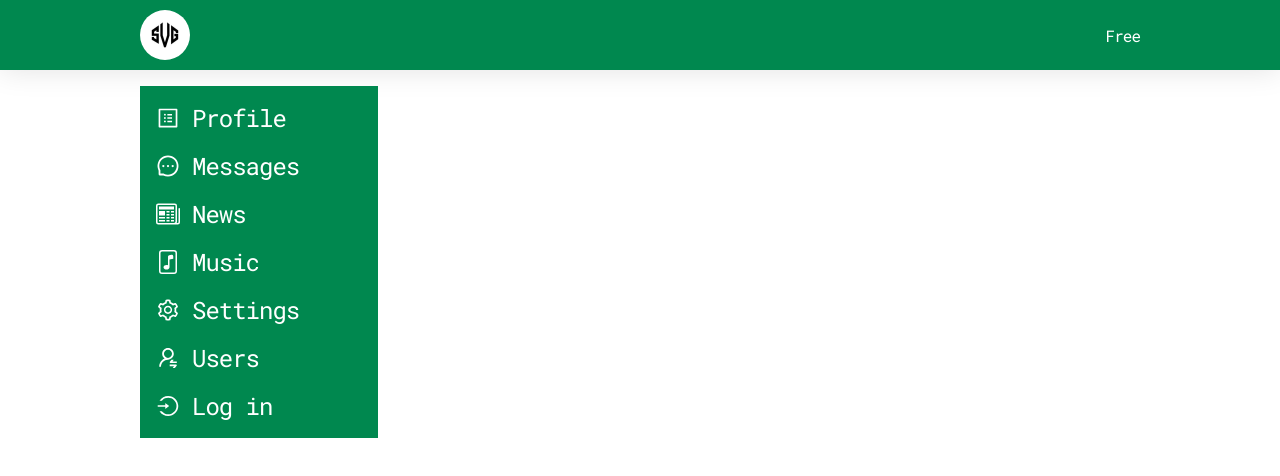
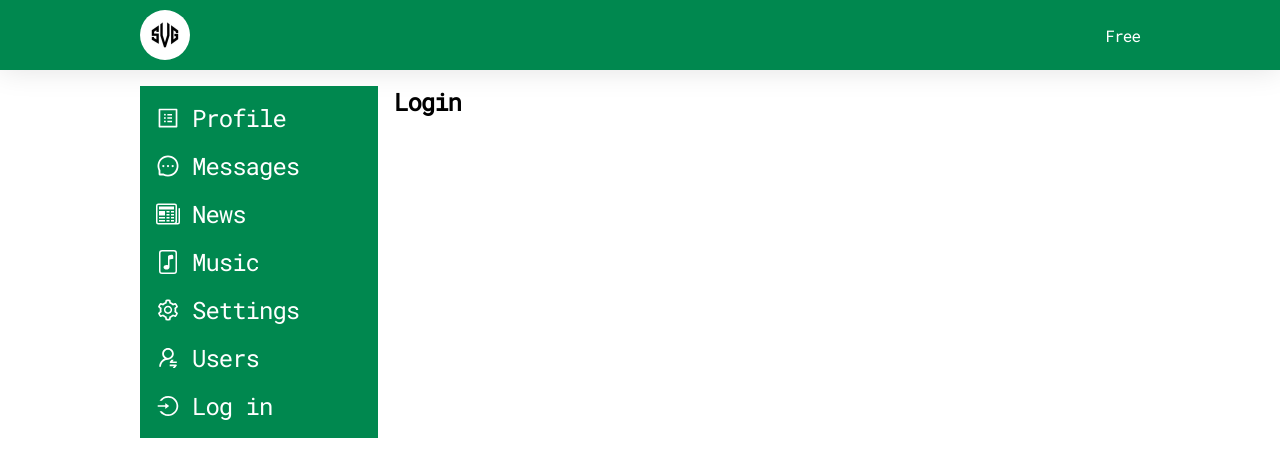
Before and after one commit to ZoirJohn/React-app, a React (Create React App) app: page /login in a window 1280 px wide. Shown: the top 476 px of the page. Built offline with nearby package versions, Linux system fonts and the light colour scheme; no server answers.

Commit message:
login page was added

```diff
--- /dev/null
+++ b/src/components/Login.jsx
@@ -0,0 +1,8 @@
+const Login = () => {
+    return (
+        <section>
+            <h1>Login</h1>
+        </section>
+    );
+};
+export default Login;
--- a/src/components/Main.jsx
+++ b/src/components/Main.jsx
@@ -7,6 +7,7 @@ import News from './News';
 import Music from './Music';
 import Settings from './Settings';
 import UsersContainer from '../container_components/UsersContainer';
+import Login from './Login';
 
 import styles from '../css/Main.module.css';
 
@@ -23,7 +24,7 @@ const Main = () => {
                     <Route path='music' element={<Music />} />
                     <Route path='settings' element={<Settings />} />
                     <Route path='users' element={<UsersContainer />} />
-                    <Route path='users' element={<UsersContainer />} />
+                    <Route path='login' element={<Login />} />
                 </Routes>
             </div>
         </main>
```
